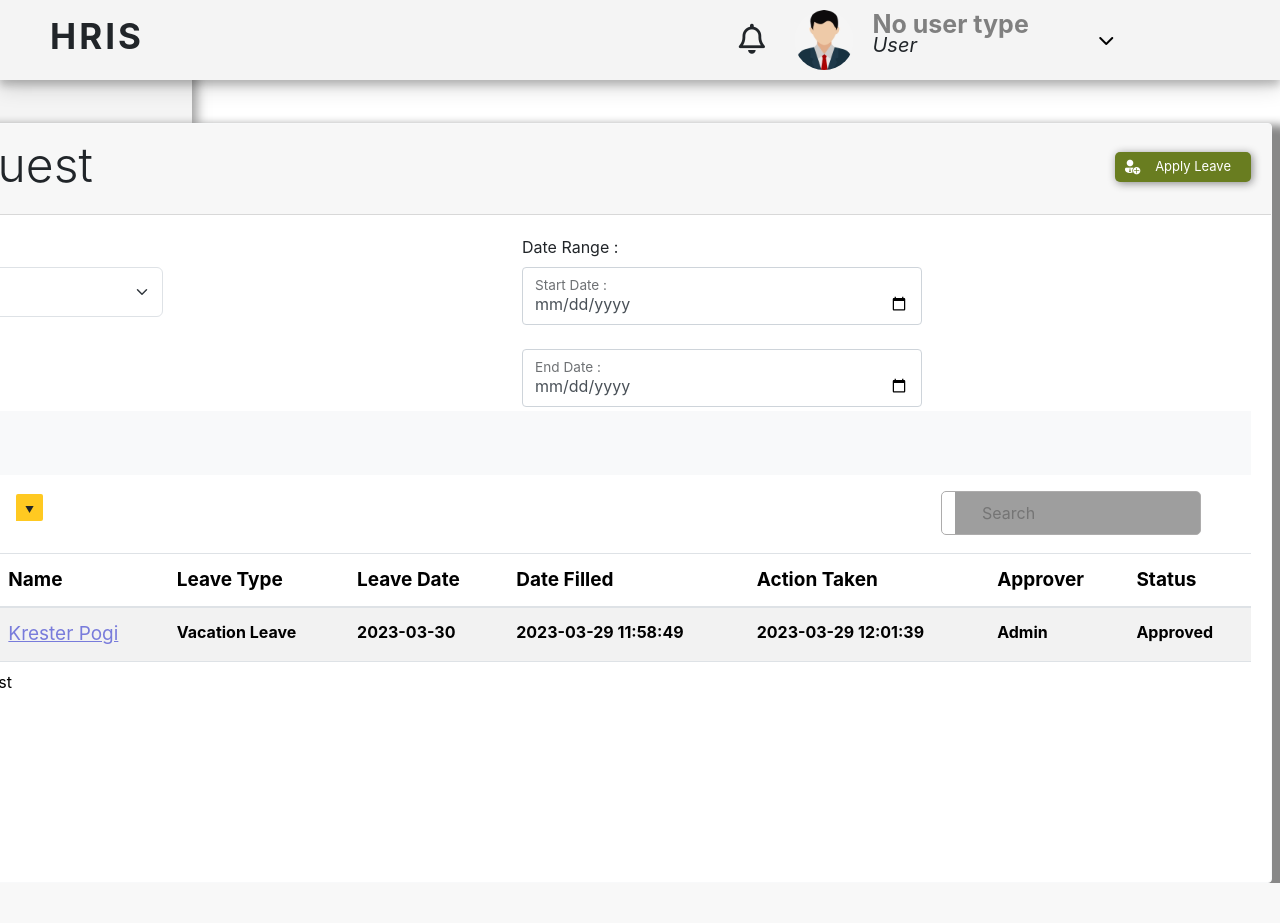
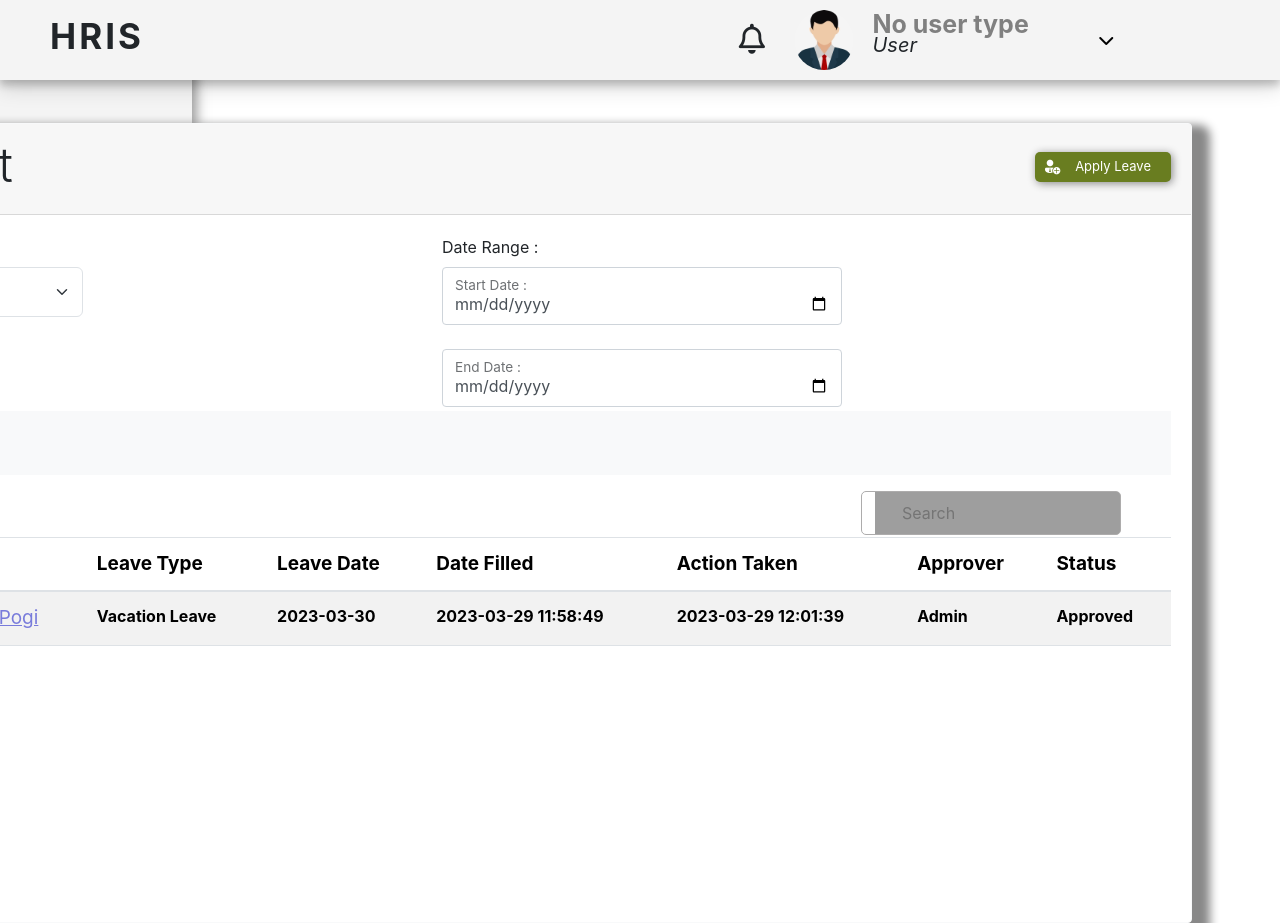
Before and after one commit to saiiirus16/HRIS-SLASH, a PHP site: page /leaveReq.php in a window 1280 px wide. Before the commit the page ends 883 px from the top, so only its background shows below. Run offline with PHP 8.4, Linux system fonts and the light colour scheme; data comes from the database, SQL or seed files in the repository; some libraries are stand-ins or nearby versions; grey boxes are pictures that could not be loaded.

Commit message:
revisions

```diff
--- a/leaveReq.php
+++ b/leaveReq.php
@@ -58,10 +58,10 @@ session_start();
 </style>
 
 
-    <div class="container-xxl mt-5 " style="position:absolute; TOP: 75px; right: 270px;">
+    <div class="container-xxl mt-5 " style="position:absolute; TOP: 75px; right: 350px;">
         <div class="">
 
-            <div class="card border-light" style="box-shadow: 10px 10px 10px 8px #888888; width: 1530px; height: 760px;">
+            <div class="card border-light" style="box-shadow: 10px 10px 10px 8px #888888; width: 1530px; height: 800px;">
                 <div class="card-header">
                     <div class="row">
                         <div class="col-6">
@@ -466,11 +466,11 @@ session_start();
         <!----------------------------------Break------------------------------------->
 
 
-                    <div class="table my-3  table-responsive "  style="height: 300px; overflow-y: auto;">
+                    <div class="table table-responsive "  style="height: 300px; overflow-y: auto;">
                         <form action="actions/Leave Request/action.php" method="post">
                         <input id="id_ID_tb" name="name_ID_tb" type="text" style="display: none;">
                         <input id="id_IDemp_tb" name="name_empID_tb" type="text" style="display: none;">
-                            <table id="data_table" class="table table-sortable table-striped table-hover caption-top ">
+                            <table id="data_table" class="table table-sortable table-striped table-hover caption-top " >
                                 <caption>List of Employee Leave Request</caption>
                                     <thead>
                                         <tr>
```
